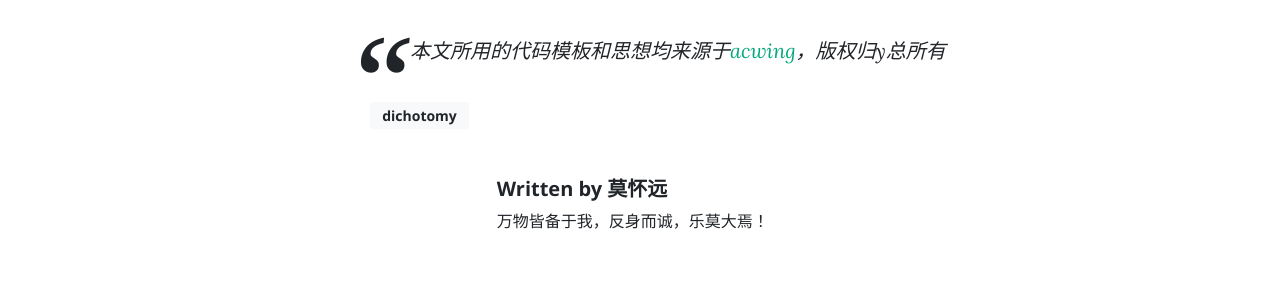
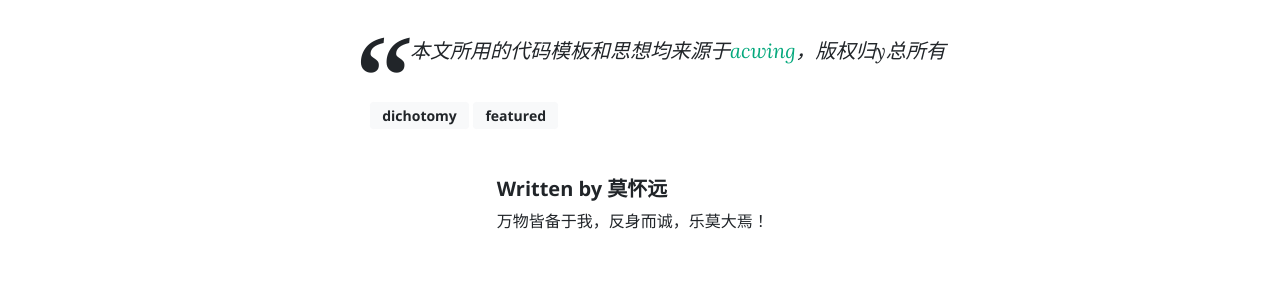
Before and after one commit to kuangyl0212/kuangyl0212.github.io.bak, a Jekyll site: the page built from _posts/2019-07-18-Dichotomy.md, in a window 1280 px wide and 900 px high, scrolled down 3225 px. Shown: the part 449-749 px from the top of the window. Built offline with Jekyll 4.4.1, drawn with Linux system fonts in a browser that asks for light colours; nearby versions of some CDN libraries; formulas are drawn with MathJax 3; comment, search, counter and statistics services are not loaded.

Commit message:
featured dichotomy

```diff
--- a/_posts/2019-07-18-Dichotomy.md
+++ b/_posts/2019-07-18-Dichotomy.md
@@ -7,6 +7,7 @@ categories:
     - Algorithms
 tags:
     - dichotomy
+    - featured
 image: assets/images/6.jpg
 ---
 
```
